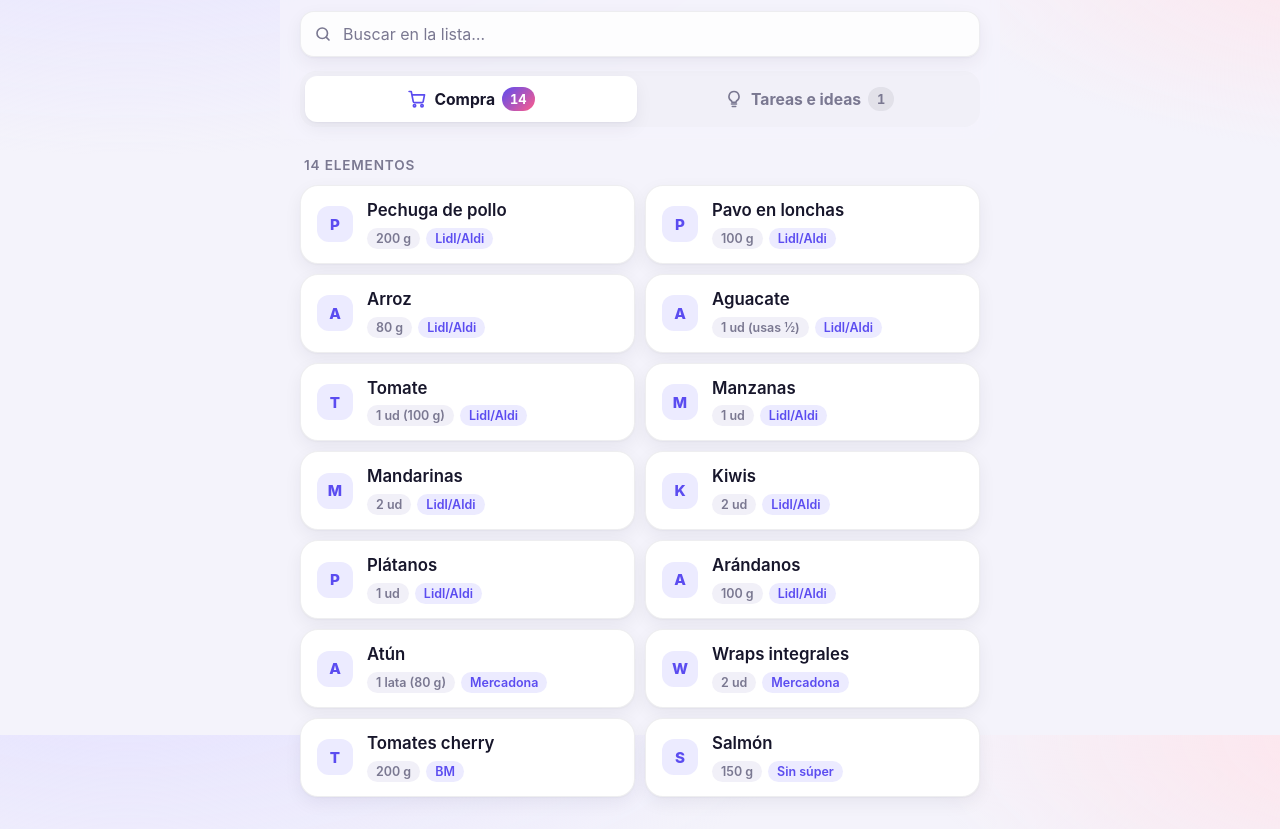
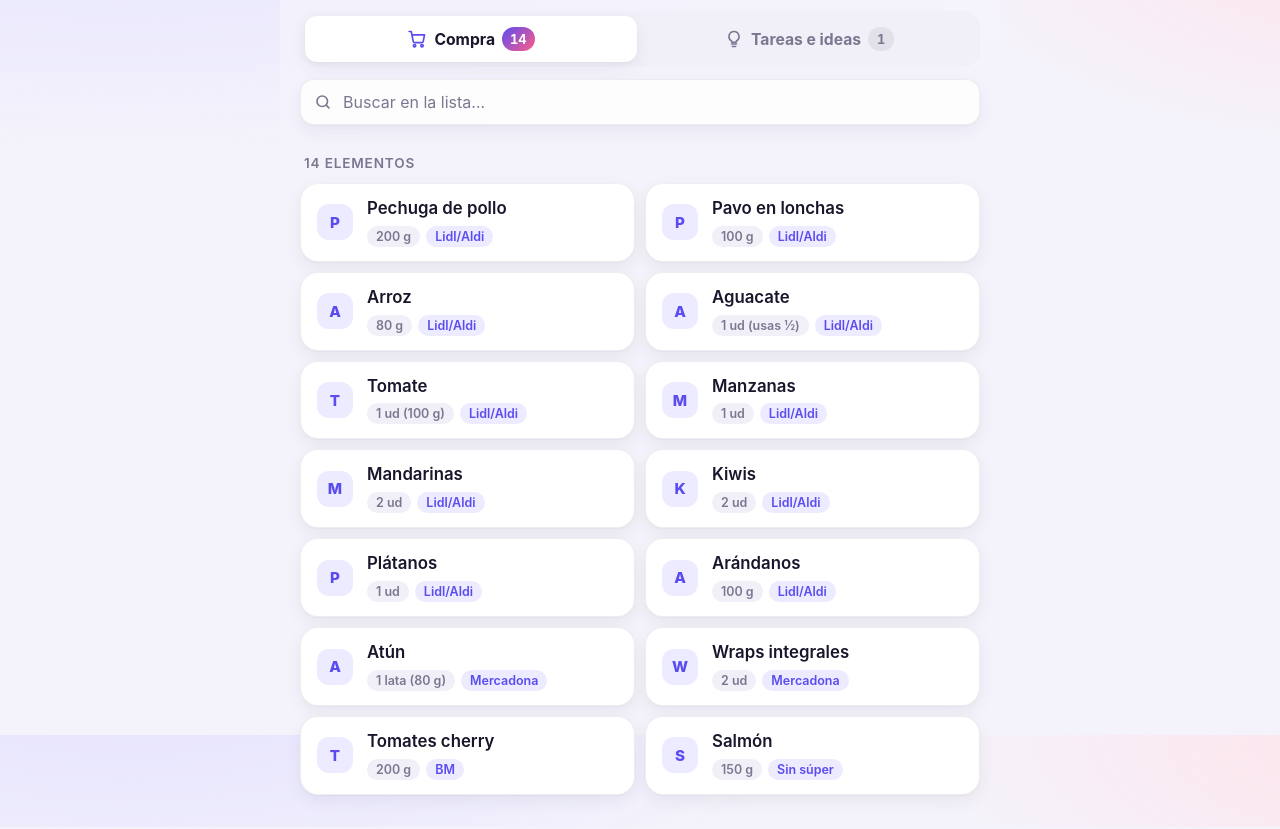
Before and after one commit to yybkvcb26f-lgtm/Mis-Listas, a plain HTML site: page index.html in a window 1280 px wide. Shown: the part 65-894 px from the top of the page. Drawn offline with Linux system fonts and the light colour scheme.

Commit message:
Buscador debajo de las pestañas
Co-Authored-By: Claude Opus 5.5 <noreply@anthropic.com>
Claude-Session: https://claude.ai/code/session_019S6UDbAtreFEkTodWKVDZQ

```diff
--- a/index.html
+++ b/index.html
@@ -78,7 +78,7 @@
     .fecha { color: var(--muted); font-size: 0.85rem; font-weight: 500; }
 
     .search {
-      margin-top: 14px;
+      margin-top: 12px;
       position: relative;
     }
     .search svg {
@@ -282,12 +282,12 @@
         <h1>Mis Listas</h1>
         <span class="fecha" id="fecha"></span>
       </div>
+      <nav class="tabs" role="tablist" id="tabs"></nav>
       <div class="search" id="searchBox">
         <svg viewBox="0 0 24 24" fill="none" stroke="currentColor" stroke-width="2.2" stroke-linecap="round" stroke-linejoin="round"><circle cx="11" cy="11" r="7"/><path d="m20 20-3.5-3.5"/></svg>
         <input id="buscar" type="search" placeholder="Buscar en la lista…" autocomplete="off" enterkeyhint="search">
         <button class="clear" id="limpiar" aria-label="Borrar búsqueda">✕</button>
       </div>
-      <nav class="tabs" role="tablist" id="tabs"></nav>
     </header>
     <main id="contenido" role="tabpanel"></main>
   </div>
```
